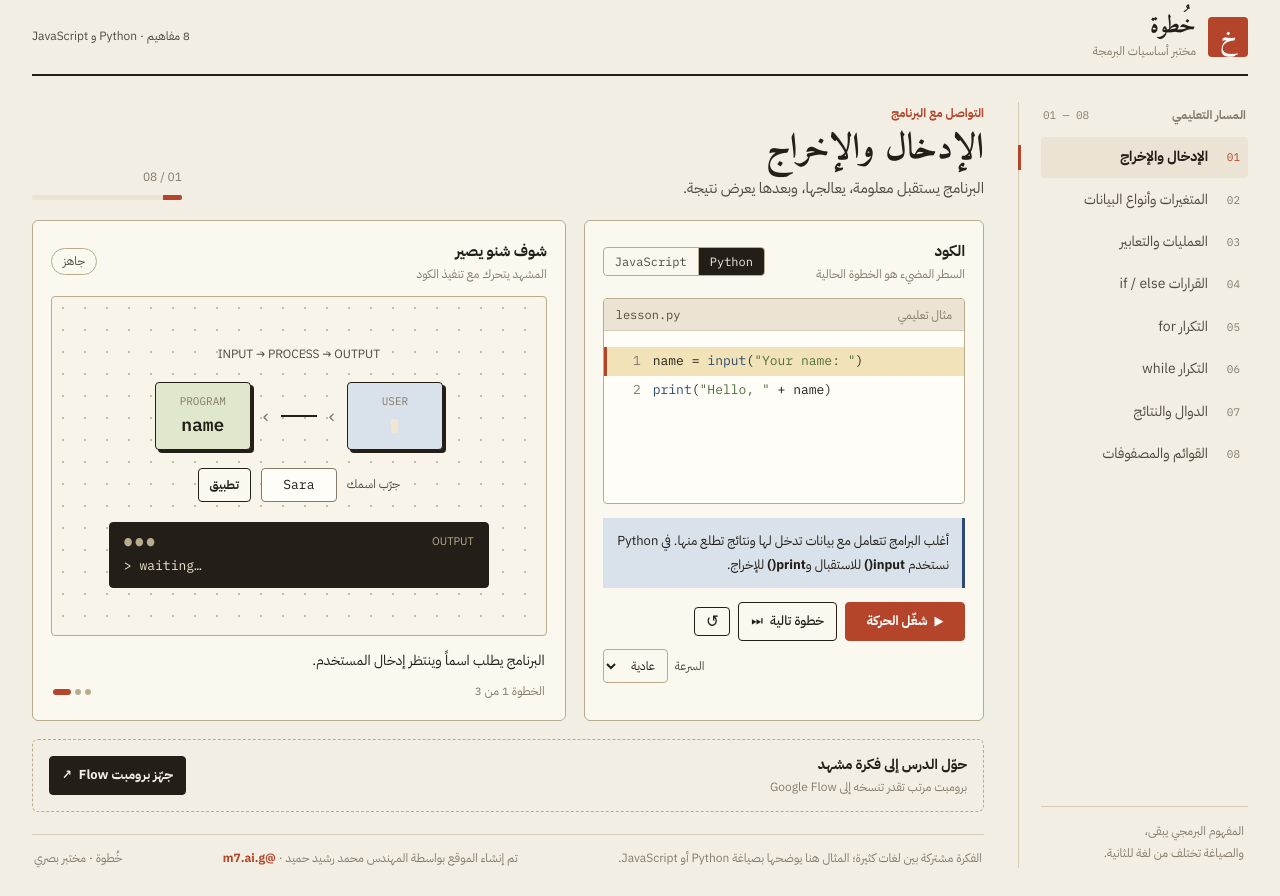
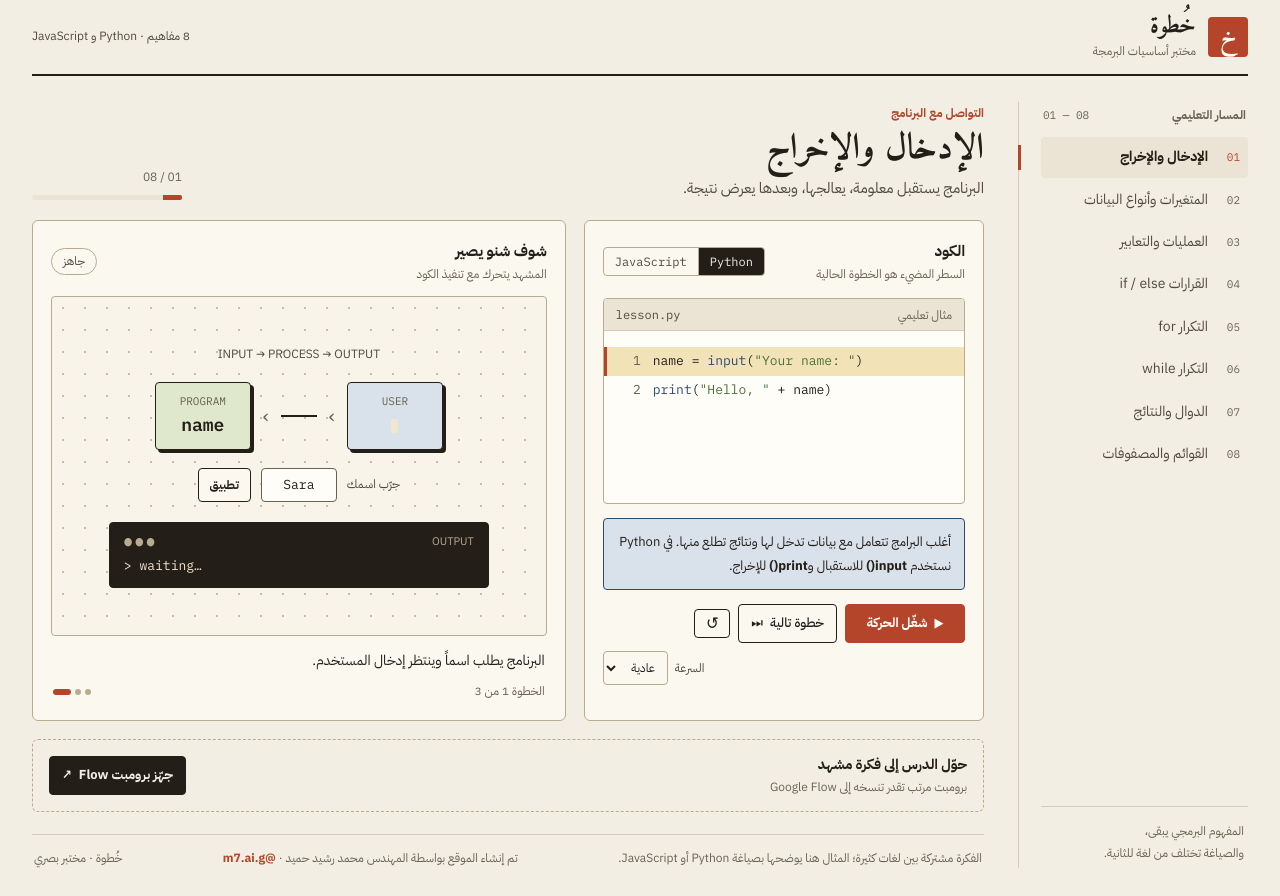
Before and after one commit to mohammed2345353/khatwa, a plain HTML site: page index.html in a window 1280 px wide. Drawn offline with Linux system fonts and the light colour scheme.

Commit message:
Fix contrast of muted text; drop side-tab note border
Co-Authored-By: Claude Sonnet 5.5 <noreply@anthropic.com>

```diff
--- a/styles.css
+++ b/styles.css
@@ -1,5 +1,5 @@
 /* خُطوة — ورقة دفتر: ألوان حبر وورق وطين، بلا توهج ولا تدرجات */
-:root{--paper:#f3eee3;--card:#fbf8f0;--sunk:#ebe4d4;--ink:#231e18;--ink2:#51493e;--ink3:#857b6b;--line:#d6cbb4;--line2:#b9ab8e;--clay:#b4452a;--clay-soft:#f1d9cd;--blue:#2c4a72;--blue-soft:#d9e1ea;--olive:#50703c;--olive-soft:#dfe7cc;--ochre:#a8701a;--ochre-soft:#f2e2b8;--font:'IBM Plex Sans Arabic',Tahoma,sans-serif;--head:'Amiri','IBM Plex Sans Arabic',serif;--mono:'IBM Plex Mono',Consolas,monospace}
+:root{--paper:#f3eee3;--card:#fbf8f0;--sunk:#ebe4d4;--ink:#231e18;--ink2:#51493e;--ink3:#6a6152;--line:#d6cbb4;--line2:#b9ab8e;--clay:#b4452a;--clay-soft:#f1d9cd;--blue:#2c4a72;--blue-soft:#d9e1ea;--olive:#50703c;--olive-soft:#dfe7cc;--ochre:#a8701a;--ochre-soft:#f2e2b8;--font:'IBM Plex Sans Arabic',Tahoma,sans-serif;--head:'Amiri','IBM Plex Sans Arabic',serif;--mono:'IBM Plex Mono',Consolas,monospace}
 *{box-sizing:border-box}
 body{margin:0;background:var(--paper);color:var(--ink);font-family:var(--font);min-height:100vh;line-height:1.6}
 button,select,input{font:inherit}button{color:inherit;cursor:pointer}
@@ -57,7 +57,7 @@ h1{font:700 36px/1.25 var(--head);margin:4px 0 4px}
 .code-line.current{background:var(--ochre-soft);border-left-color:var(--clay)}
 .line-number{display:inline-block;width:30px;color:var(--ink3);text-align:right;margin-right:12px;user-select:none}
 .kw{color:var(--clay);font-weight:600}.fn{color:var(--blue)}.str{color:var(--olive)}.num{color:var(--ochre)}.bool{color:var(--clay)}.comment{color:var(--ink3)}.name{color:var(--ink)}.op{color:var(--ink2)}
-.concept-note{display:flex;gap:10px;margin-top:14px;padding:11px 13px;border-right:3px solid var(--blue);background:var(--blue-soft);color:var(--ink);font-size:13px;line-height:1.85;min-height:56px}
+.concept-note{display:flex;gap:10px;margin-top:14px;padding:11px 13px;border:1px solid var(--blue);border-radius:4px;background:var(--blue-soft);color:var(--ink);font-size:13px;line-height:1.85;min-height:56px}
 .concept-note p{margin:0}.note-icon{display:none}
 .control-row{display:flex;align-items:center;gap:8px;margin-top:14px;flex-wrap:wrap}
 .btn{display:inline-flex;align-items:center;justify-content:center;gap:7px;border-radius:4px;padding:8px 12px;border:1px solid var(--ink);background:var(--card);color:var(--ink);font-size:13px;font-weight:500;transition:transform .12s,background .12s}
```
